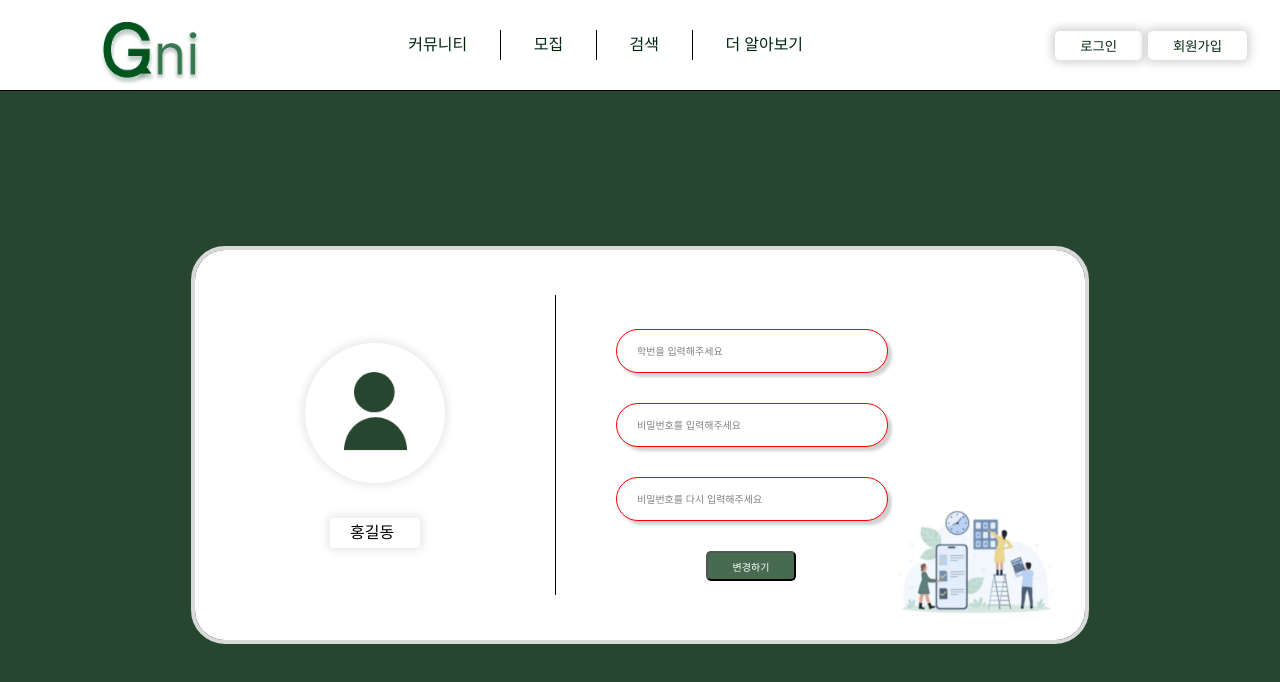
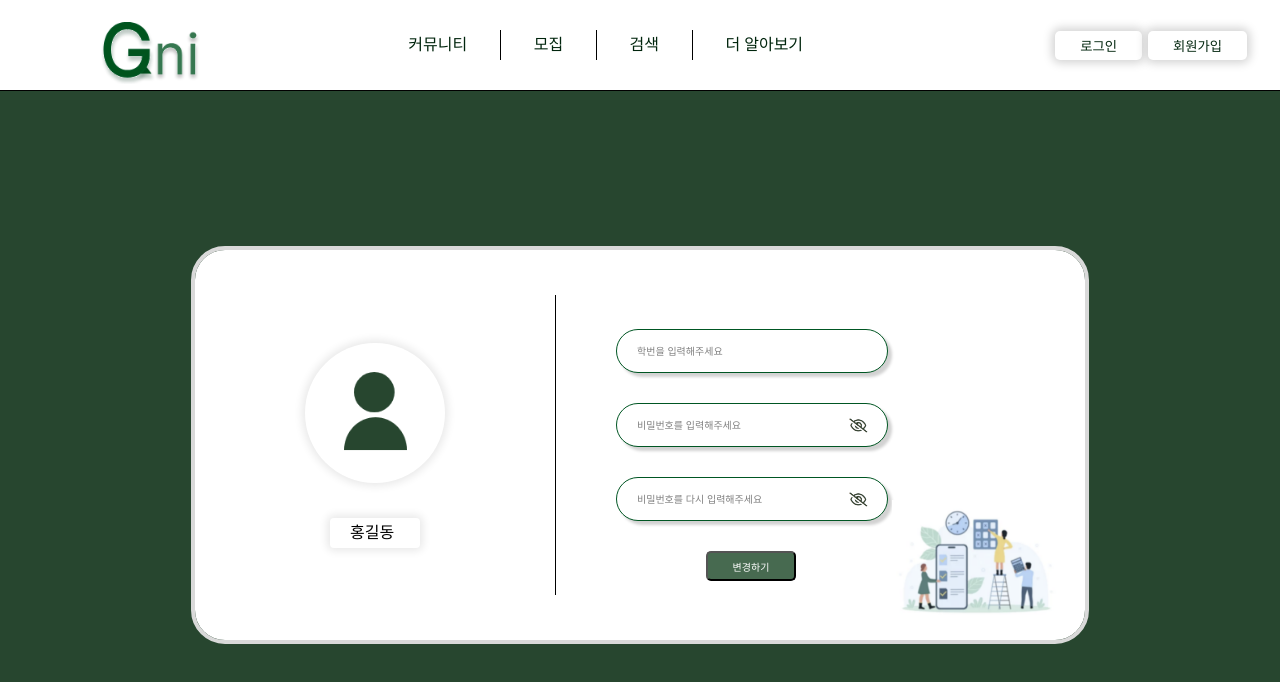
Before and after one commit to kody-gsm/Gni-client, a React (Create React App) app: page /profile in a window 1280 px wide. Both pictures are taken after a click on the button "회원 정보 수정하러 가기". Shown: the top 682 px of the page. Built offline with nearby package versions, Linux system fonts and the light colour scheme.

Commit message:
pwmode 설정 제작 완료

```diff
--- a/src/pages/Profile/index.jsx
+++ b/src/pages/Profile/index.jsx
@@ -4,6 +4,9 @@ import defaultProfile from '../../assets/defaultProfile.png';
 import checking from '../../assets/checkingPeople.png';
 import alertcheck from '../../assets/alertcheck.png'
 import React, { useEffect, useState } from 'react';
+
+import pwmodeimg from '../../assets/PasswordNotView.png';
+import notpwmodeimg from '../../assets/PasswordView.png';
 
 export default function Profile() {
   const [alertinfo, setAlertinfo] = useState('');
@@ -15,6 +18,7 @@ export default function Profile() {
     pw: '',
     repw: ''
   });
+  const [modified, setModifed] = useState(true);
   useEffect(e => {
     if (alertAnswer !== 'y') {
       setAlertAnswer('');
@@ -52,17 +56,33 @@ export default function Profile() {
           <S.StyledInputs onSubmit={e => {
             e.preventDefault()
             console.log(modifiedList);
-            setAlertinfo('회원정보');
+            if (modifiedList.pw !== modifiedList.repw) {
+              return;
+            }
+            if (modifiedList.classnum !== '' && modifiedList.pw !== '' && modifiedList.repw !== '') {
+              setAlertinfo('회원정보');
+            } else {
+              setModifed(false);
+            }
           }}>
-            <S.StyledInput style={{ border: modifiedList.classnum === '' && '1px solid red' }}
+            {!modified && modifiedList.classnum === '' && <S.NotModified>학번을 다시 입력해주세요.</S.NotModified>}
+            <S.StyledInput style={{ border: !modified && modifiedList.classnum === '' && '1px solid red' }}
               placeholder={'학번을 입력해주세요'} value={modifiedList?.classnum}
               onChange={e => setModifiedList(a => ({ ...a, classnum: e.target.value }))} />
-            <S.StyledInput style={{ border: modifiedList.pw === '' && '1px solid red' }}
+            {ispwmode ? <img src={pwmodeimg} alt="pwmodeimg" onClick={e => setIspwmode(false)} /> :
+              <img src={notpwmodeimg} alt="notpwmode" onClick={e => setIspwmode(true)} />}
+            {!modified && modifiedList.pw === '' && <S.NotModified>비밀번호를 다시 입력해주세요.</S.NotModified>}
+            <S.StyledInput style={{ border: !modified && modifiedList.pw === '' && '1px solid red' }}
               placeholder={'비밀번호를 입력해주세요'} value={modifiedList?.pw}
               onChange={e => setModifiedList(a => ({ ...a, pw: e.target.value }))}
               type={ispwmode ? "password" : "text"}
             />
-            <S.StyledInput style={{ border: modifiedList.repw === '' && '1px solid red' }}
+            {!modified && modifiedList.repw === '' && <S.NotModified>비밀번호를 다시 입력해주세요.</S.NotModified>}
+            {!modified && modifiedList.repw !== '' &&
+              modifiedList.pw !== modifiedList.repw && <S.NotModified>비밀번호를 동일하게 입력해주세요</S.NotModified>}
+            {ispwmode ? <img src={pwmodeimg} alt="pwmodeimg" onClick={e => setIspwmode(false)} /> :
+              <img src={notpwmodeimg} alt="notpwmode" onClick={e => setIspwmode(true)} />}
+            <S.StyledInput style={{ border: !modified && modifiedList.repw === '' && '1px solid red' }}
               placeholder={'비밀번호를 다시 입력해주세요'} value={modifiedList?.repw}
               onChange={e => setModifiedList(a => ({ ...a, repw: e.target.value }))}
               type={ispwmode ? "password" : "text"} />
@@ -79,14 +99,18 @@ export default function Profile() {
         <img src={alertcheck} alt="alertcheck" />
         <S.alertMessageH1>{alertinfo === '회원탈퇴' ?
           (alertAnswer === 'y' ? '탈퇴가 성공적으로 마무리 됐습니다.' : '회원 탈퇴를 하시겠습니까?')
-          : alertinfo === '회원정보' ? '성공적으로 회원정보가 변경됐어요!' : ''}</S.alertMessageH1>
+          : alertinfo === '회원정보' ? (alertAnswer === 'y' ? '' : '성공적으로 회원정보가 변경됐어요!') : ''}</S.alertMessageH1>
         <S.alertMessageAnswer>
           <S.alertMessageAnswerButton onClick={e => {
-            if (alertAnswer === 'y') {
+            if (alertinfo === '회원정보' || alertAnswer === 'y') {
               setAlertinfo('');
               setAlertAnswer('');
+
+              setModify(false)
             } else {
               setAlertAnswer('y');
+
+              setModify(false)
             }
           }}>네</S.alertMessageAnswerButton>
           <S.alertMessageAnswerButton onClick={e => {
--- a/src/pages/Profile/style.js
+++ b/src/pages/Profile/style.js
@@ -78,6 +78,14 @@ export const StyledInputsForm = styled.form`
   width: 270px;
   margin-top: 20px;
   margin-left: 60px;
+  img{
+    object-fit:scale-down;
+    width: 23px;
+    position: absolute;
+    margin-top: 14px;
+    margin-left: 230px;
+    cursor: pointer;
+  }
 `
 
 export function StyledInputs({ children, ...rest }) {
@@ -116,6 +124,15 @@ const StyledSubmitButtonStyle = styled.button`
 export function StyledSubmitButton({ children, ...rest }) {
   return <StyledSubmitButtonStyle {...rest}>{children}</StyledSubmitButtonStyle>
 }
+
+export const NotModified = styled.p`
+  color: #FF0000;
+  font-size: 11px;
+  margin-top: -16px;
+  margin-left: 20px;
+  margin-bottom: 5px;
+  text-align: left;
+`
 
 const Styledbtn = styled.button`
   cursor: pointer;
```
